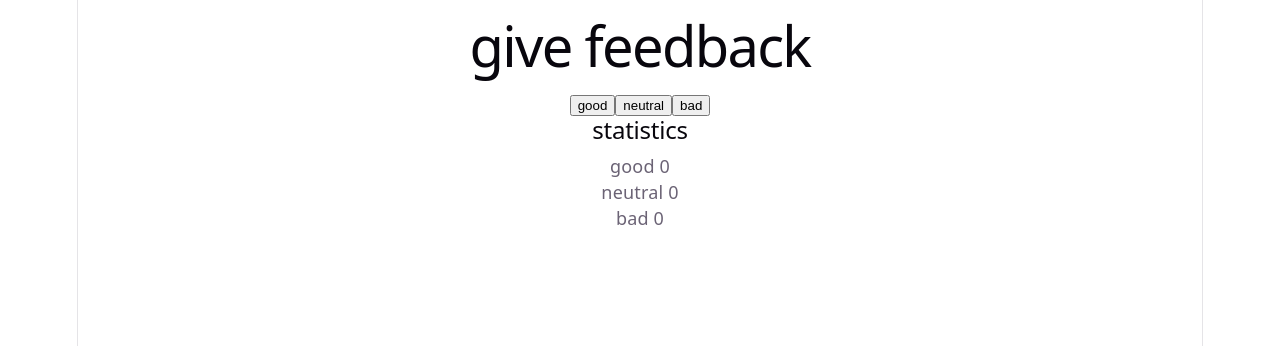
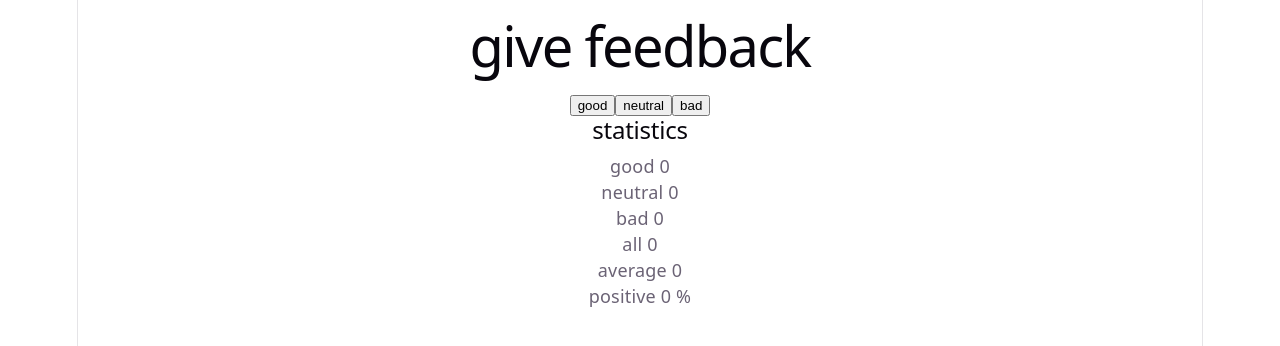
Before and after one commit to joaogiraldodavila-ux/full-stack-open, a React (Vite) app in the folder part1/unicafe/: page / in a window 1280 px wide. Shown: the top 346 px of the page. Built offline with nearby package versions, Linux system fonts and the light colour scheme.

Commit message:
1.7: unicafe step2

```diff
--- a/part1/unicafe/src/App.jsx
+++ b/part1/unicafe/src/App.jsx
@@ -1,10 +1,14 @@
 import { useState } from 'react'
 
 const App = () => {
-  // guarda los clics de cada botón en su propio estado
   const [good, setGood] = useState(0)
   const [neutral, setNeutral] = useState(0)
   const [bad, setBad] = useState(0)
+
+  // Cálculos derivados
+  const total = good + neutral + bad
+  const average = total === 0 ? 0 : (good * 1 + neutral * 0 + bad * -1) / total
+  const positive = total === 0 ? 0 : (good / total) * 100
 
   return (
     <div>
@@ -17,6 +21,9 @@ const App = () => {
       <p>good {good}</p>
       <p>neutral {neutral}</p>
       <p>bad {bad}</p>
+      <p>all {total}</p>
+      <p>average {average}</p>
+      <p>positive {positive} %</p>
     </div>
   )
 }
```
